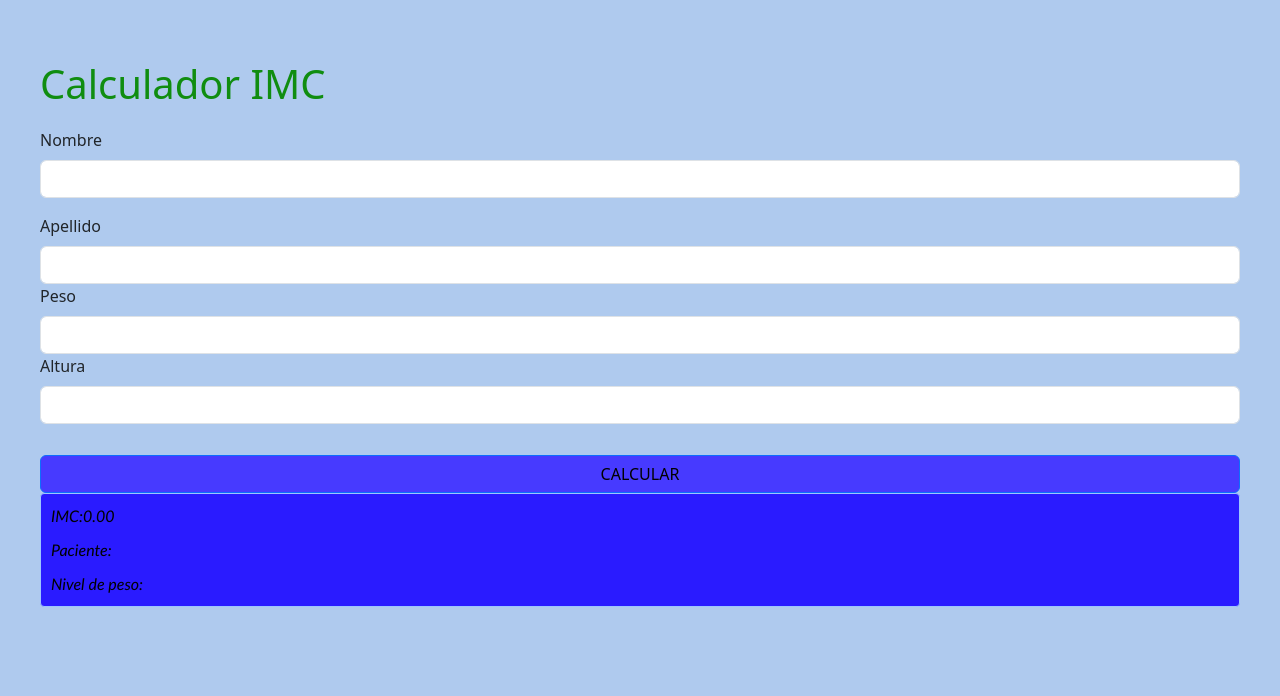
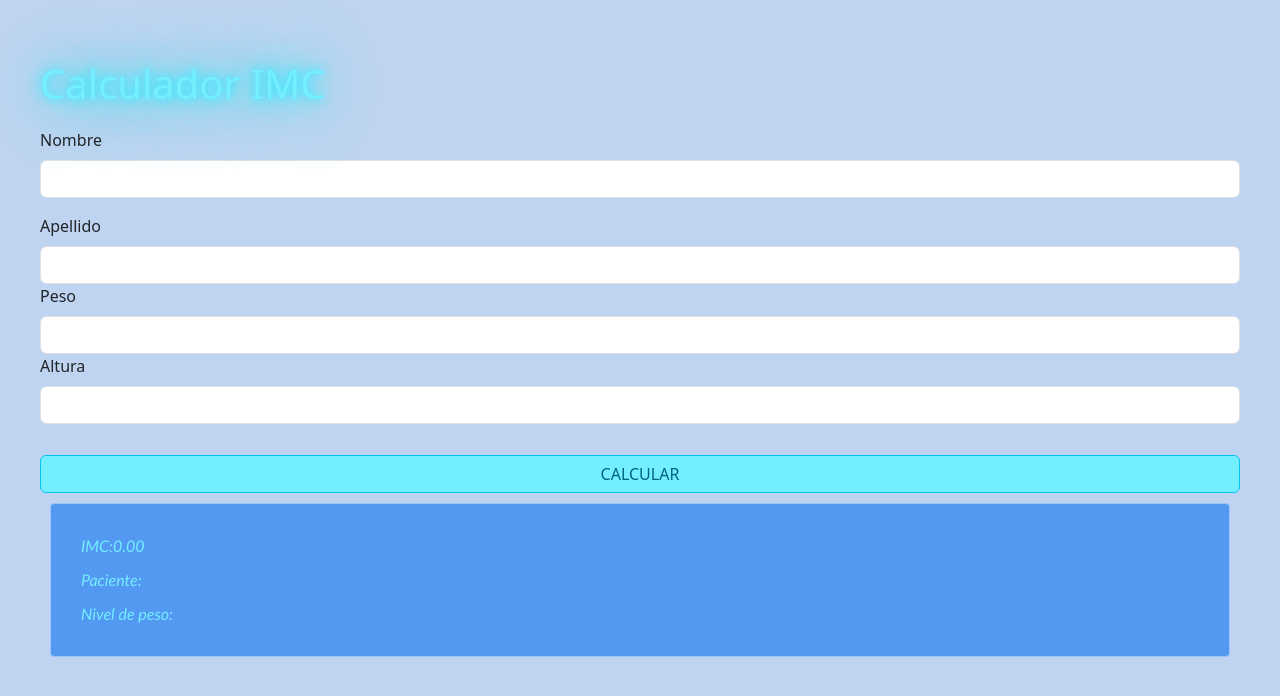
Before and after one commit to Tarifa17/TrabajoPractico2IMC.js, a plain HTML site: page ejemplo.html in a window 1280 px wide. Drawn offline with nearby package versions, Linux system fonts and the light colour scheme.

Commit message:
Actualizacion de CSS part1
añadi un efecto glowing al contenedor calculadora , cambie los colores para que se vea mejor visualmente, y experimentando con padding y margins

```diff
--- a/style.css
+++ b/style.css
@@ -2,7 +2,7 @@
 body{
     margin: 20px;
     padding: 20px;
-    background-color: #afcaee;
+    background-color: #bfd4f0;
 
 
 }
@@ -20,23 +20,29 @@ form{
 }
 #ContenedorCalculadora{
  /*   background-color: rgb(100, 100, 100);*/
-    color: rgb(16, 141, 16);
+    text-shadow: 0px 0px 10px #3ae8ff,
+                 0px 0px 20px #3ae8ff,
+                 0px 0px 40px #3ae8ff,
+                 0px 0px 80px #3ae8ff;
+    size: 50px;
+    color: #74efff;
 
 }
 .aalert alert-primary {
-    color: #75c41a; /* color interno del acordeon */
+    color: #98e4e4; /* color interno del acordeon */
 }
 #botonFirst{
-    color: #000000;
-    background-color: rgb(71, 58, 255);
+    color: #00637c;
+    background-color: #74efff;
+    border-color: #04c3f3;
 
 }
 
 #resultado{
-    color: #000000;
-    background-color: rgb(42, 27, 255);
-    margin: 0px;
-    padding: 0px;
+    color: #74efff;
+    background-color: #5398f1;
+    margin: 10px;
+    padding: 20px;
 
     margin-bottom: 20px;
     font-family:'Trebuchet MS', 'Lucida Sans Unicode', 'Lucida Grande', 'Lucida Sans', Arial, sans-serif;
```
